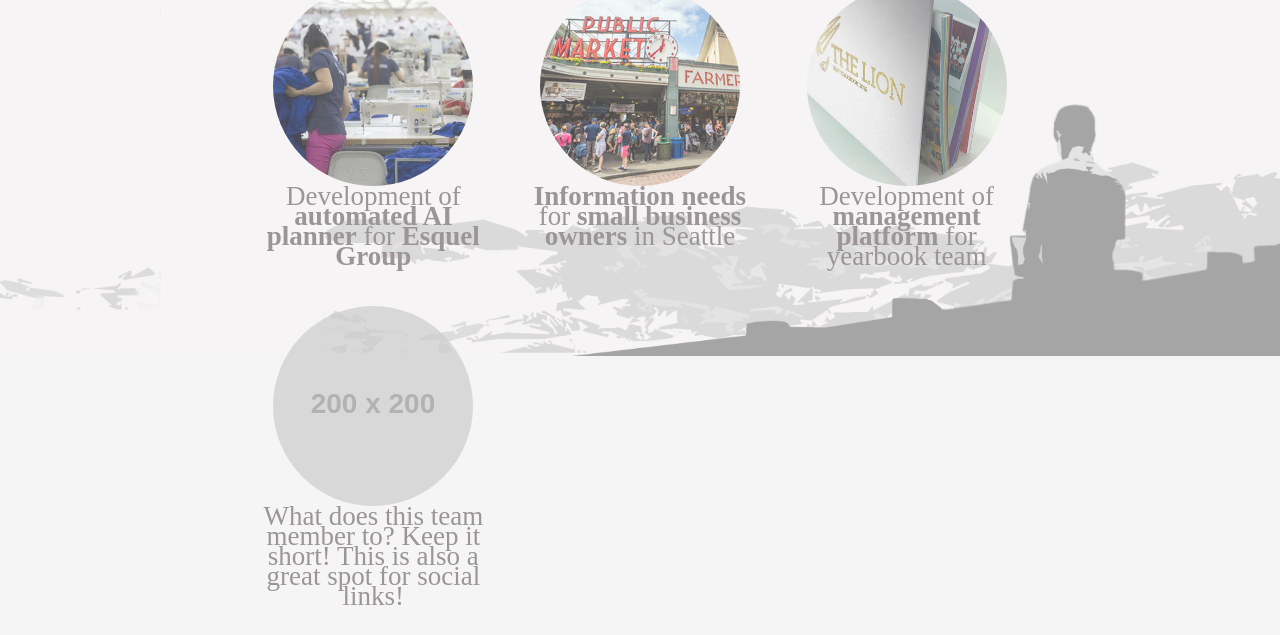
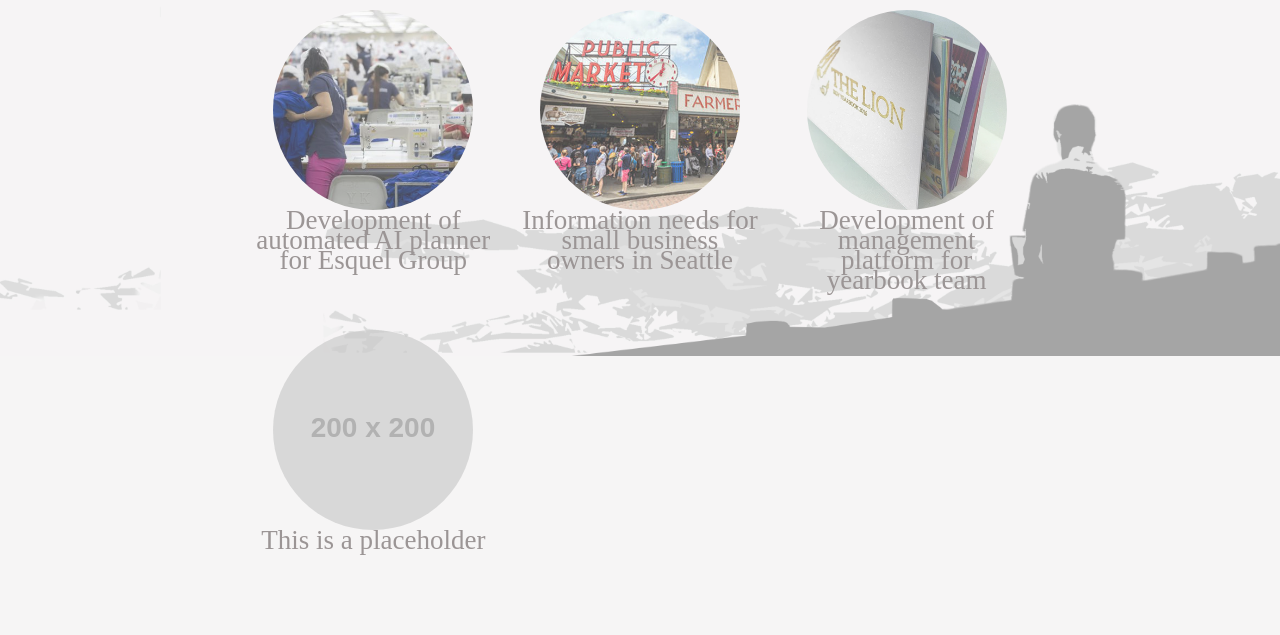
Before and after one commit to lawrence-zheng/personal-portfolio, a website: page index.html in a window 1280 px wide. Shown: the part 474-1109 px from the top of the page. Drawn offline with Linux system fonts and the light colour scheme; placeholder pictures from the web are drawn by us; a web font is replaced by a local one.

Commit message:
Adjusted fonts
Adjusted weight of fonts (light/bold) and adjusted spacing between intro paragraph and projects section

```diff
--- a/css/style.css
+++ b/css/style.css
@@ -30,12 +30,12 @@
  @font-face {
     font-family: Finland;
     src: url("../fonts/Finland Rounded Thin.otf");
-    font-weight: lighter;
+    font-weight: 100;
 }
  @font-face {
     font-family: Finland;
     src: url("../fonts/Finland Rounded Thin Italic.otf");
-    font-weight: lighter;
+    font-weight: 100;
     font-style: italic;
 }
 
@@ -104,6 +104,7 @@ html {
 body {
   font-size: 25px;
   font-family: Finland;
+  font-weight: normal;
   color: #9b9595;
   height: 100%;
   line-height: 20px;
@@ -122,6 +123,10 @@ a {
 
 a:hover {
 	color: #9b9595;
+}
+
+b {
+  font-weight: bold;
 }
 
 i:hover {
@@ -214,12 +219,17 @@ h2 {
 }
 
 .project-description {
-	font-weight: normal;
+	font-weight: 100;
 	font-size: 27px;
 }
 
+.project-description > b {
+  font-weight: normal;
+}
+
 .intro {
-	font-size: 25px;
+	font-size: 28px;
+  margin-bottom: 2.5rem;
 }
 
 .fa-linkedin {
@@ -228,9 +238,7 @@ h2 {
 
 
 
-b {
-	font-weight: bold;
-}
+
 
 
 @media (min-width: 992px) {
--- a/index.html
+++ b/index.html
@@ -17,8 +17,6 @@
     <link href="css/style.css" rel="stylesheet">
     <link rel="stylesheet" href="https://use.fontawesome.com/releases/v5.4.2/css/all.css" integrity="sha384-/rXc/GQVaYpyDdyxK+ecHPVYJSN9bmVFBvjA/9eOB+pb3F2w2N6fc5qB9Ew5yIns" crossorigin="anonymous">
 
-    <script src="vendor/jquery/jquery.min.js"></script>
-    <script src="vendor/bootstrap/js/bootstrap.bundle.min.js"></script>
     <script src="script.js"></script>
 
     <link rel="icon" type="image/png" href="img/favicon.png" sizes="16x16">
@@ -101,7 +99,7 @@
         </div>
         <div class="col-lg-4 col-sm-6 text-center mb-4">
           <img class="rounded-circle img-fluid d-block mx-auto project-icon" src="http://placehold.it/200x200" alt="">
-          <p class = "project-description">What does this team member to? Keep it short! This is also a great spot for social links!</p>
+          <p class = "project-description">This is a placeholder</p>
         </div>
       </div>
 
--- a/script.js
+++ b/script.js
@@ -14,7 +14,7 @@
       layer.style.transform = translate3d;
     }
     $("#bg-front").fadeIn(1000)
-    window.setTimeout($("#bg-back").fadeIn(1500), 1000)
+    $("#bg-back").fadeIn(1500)
 
   };
 
```
